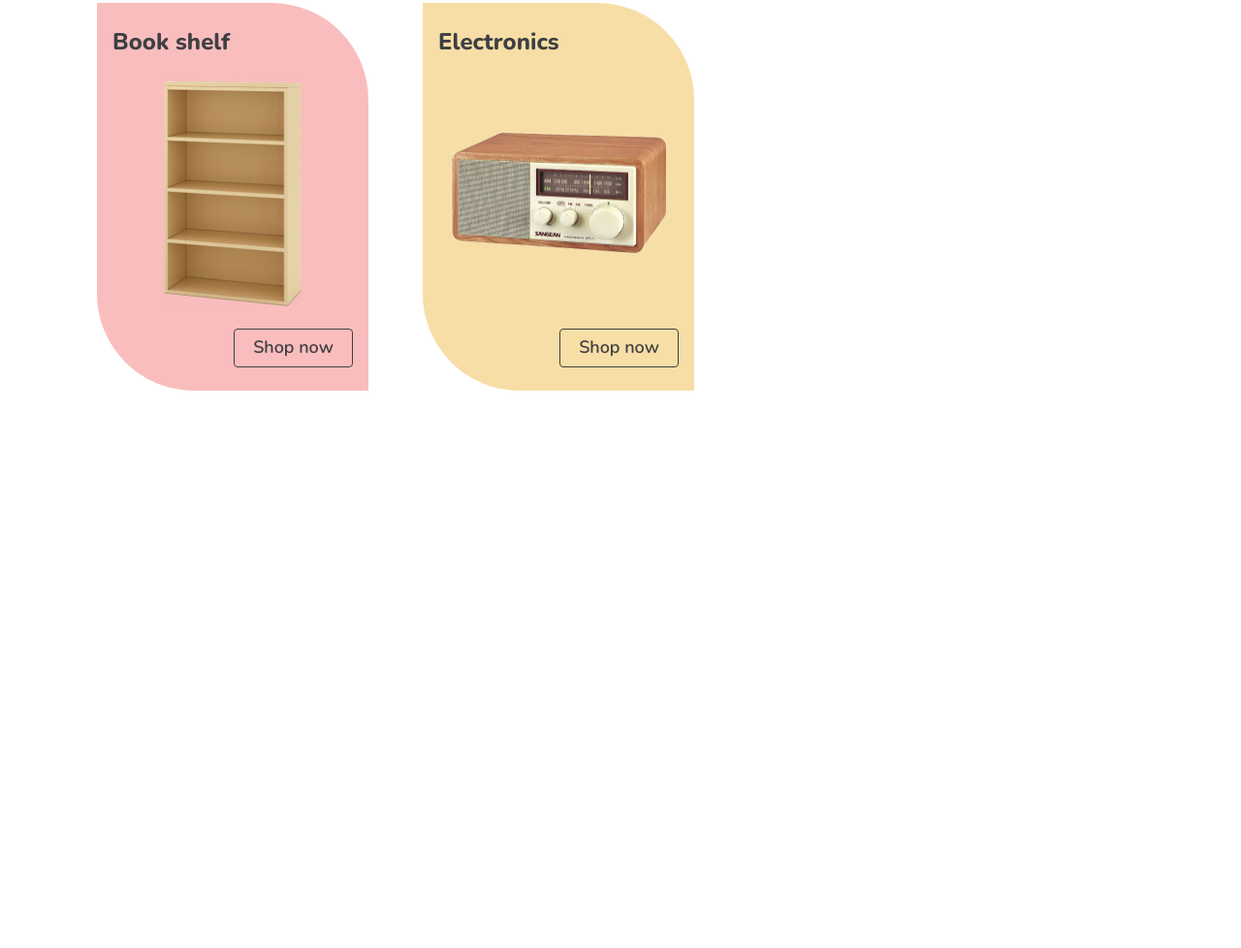
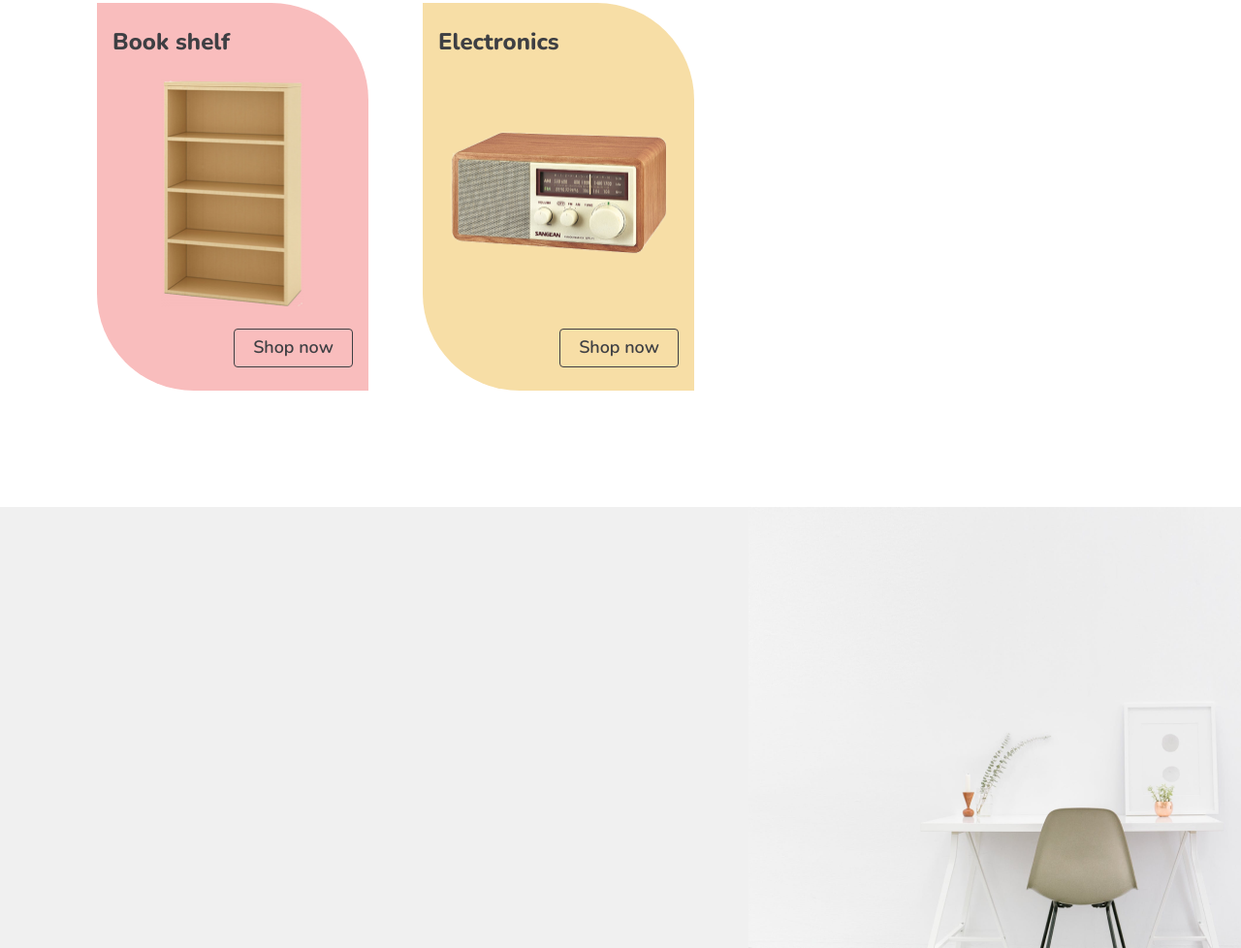
Before and after one commit to PinCatS/woodies, a plain HTML site: page index.html in a window 1280 px wide. Shown: the part 3177-4155 px from the top of the page at 97% size. Before the commit the page ends 3580 px from the top, so only its background shows below. Drawn offline with nearby package versions, Linux system fonts and the light colour scheme.

Commit message:
feat: Add footer image

```diff
--- a/index.html
+++ b/index.html
@@ -131,8 +131,7 @@
     </div>
   </section>
 
-  <footer>
-
+  <footer class="footer footer_space_top">
   </footer>
 </body>
 </html>
--- a/styles/style.css
+++ b/styles/style.css
@@ -358,3 +358,13 @@
 .categories_space_top {
   margin-top: 120px;
 }
+
+.footer {
+  min-height: 455px;
+  background: url('../images/footer_image.png') no-repeat bottom right / 508px 455px;
+  background-color: #f0f0f0;
+}
+
+.footer_space_top {
+  margin-top: 120px;
+}
```
